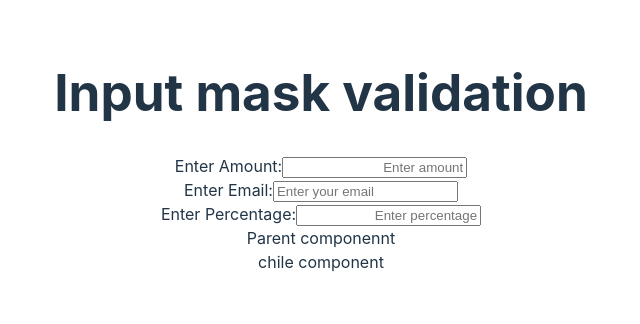
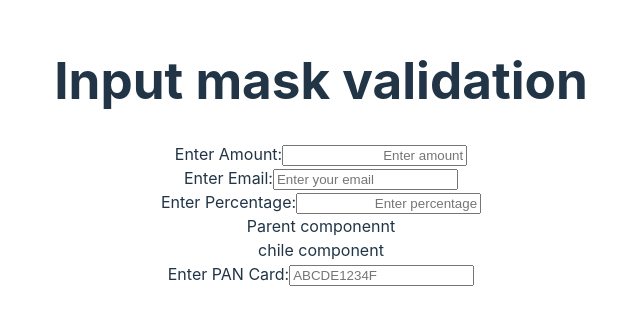
Before and after one commit to jk5422/React, a React (Vite) app in the folder inputmask/: page / in a window 1280 px wide. Shown: the part 248-572 px from the top of the page, without its empty margins (319-959 px from the left). Built offline with nearby package versions, Linux system fonts and the light colour scheme.

Commit message:
pancard add

```diff
--- a/inputmask/src/App.jsx
+++ b/inputmask/src/App.jsx
@@ -2,6 +2,7 @@
 import './App.css'
 import EmailInputMask from './EmailValidation'
 import RupeeInputMask from './Inputmask'
+import PANCardInputMask from './PanCard'
 import ParentComponent from './ParentComponent'
 import PercentageInputMask from './percentage'
 
@@ -15,6 +16,7 @@ function App() {
         <EmailInputMask />
         <PercentageInputMask />
         <ParentComponent />
+        <PANCardInputMask />
       </div>
     </>
   )
--- /dev/null
+++ b/inputmask/src/PanCard.tsx
@@ -0,0 +1,80 @@
+import React, { useState, useRef } from 'react';
+import InputMask from 'react-input-mask';
+
+interface PANCardInputMaskProps {
+    id: string;
+    className?: string;
+    name?: string;
+    isRequired?: boolean;
+    onValid?: () => void; // Callback when valid PAN is entered
+    [key: string]: any;
+}
+
+const PANCardInputMask: React.FC<PANCardInputMaskProps> = ({
+    id,
+    className,
+    name,
+    isRequired = true,
+    onValid,
+    ...rest
+}) => {
+    const [value, setValue] = useState('');
+    const [error, setError] = useState('');
+    const inputRef = useRef<HTMLInputElement>(null);
+
+    // PAN card validation regex: 5 uppercase letters, 4 digits, 1 uppercase letter
+    const panCardRegex = /^[A-Z]{5}[0-9]{4}[A-Z]{1}$/;
+
+    // Handle input change
+    const handleInputChange = (e: React.ChangeEvent<HTMLInputElement>) => {
+        const inputValue = e.target.value.toUpperCase(); // Always uppercase for PAN
+        setValue(inputValue);
+
+        if (panCardRegex.test(inputValue)) {
+            setError(''); // No error if the PAN is valid
+        } else {
+            setError('Invalid PAN card number.'); // Show error for invalid PAN
+        }
+    };
+
+    // Handle key press (prevent moving on Enter/Tab if invalid)
+    const handleKeyDown = (e: React.KeyboardEvent<HTMLInputElement>) => {
+        if ((e.key === 'Enter' || e.key === 'Tab') && !panCardRegex.test(value)) {
+            e.preventDefault();
+            inputRef.current?.focus(); // Keep focus on the PAN input field
+            setError('Please enter a valid PAN card number.'); // Display error
+        }
+    };
+
+    // Handle blur (re-focus if invalid)
+    const handleBlur = () => {
+        if (!panCardRegex.test(value)) {
+            setError('Please enter a valid PAN card number.');
+            inputRef.current?.focus(); // Bring focus back to input if invalid
+        } else {
+            setError(''); // Clear error if valid
+            onValid?.(); // Optional callback when valid PAN is entered
+        }
+    };
+
+    return (
+        <div className={className}>
+            <label htmlFor={id}>Enter PAN Card:</label>
+            <InputMask
+                mask="aaaaa9999a" // PAN mask
+                value={value}
+                onChange={handleInputChange}
+                onKeyDown={handleKeyDown}
+                onBlur={handleBlur}
+                placeholder="ABCDE1234F"
+                maskChar={null} // Don't display any extra character in mask
+                ref={inputRef}
+                id={id}
+                {...rest}
+            />
+            {error && <span style={{ color: 'red' }}>{error}</span>}
+        </div>
+    );
+};
+
+export default PANCardInputMask;
```
